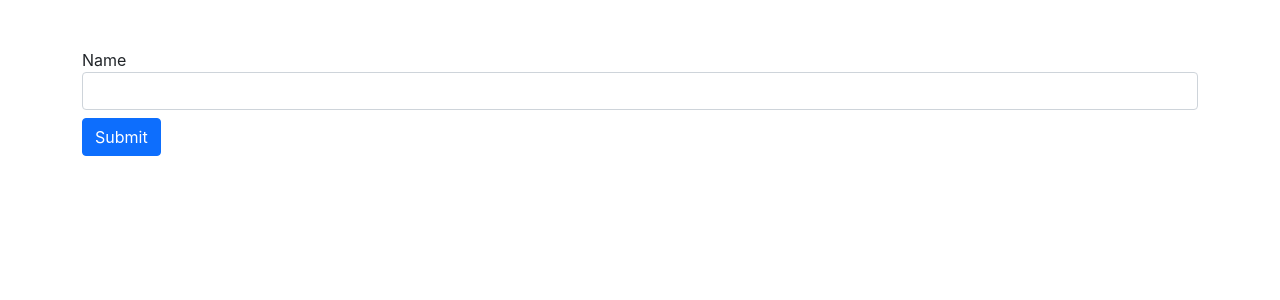
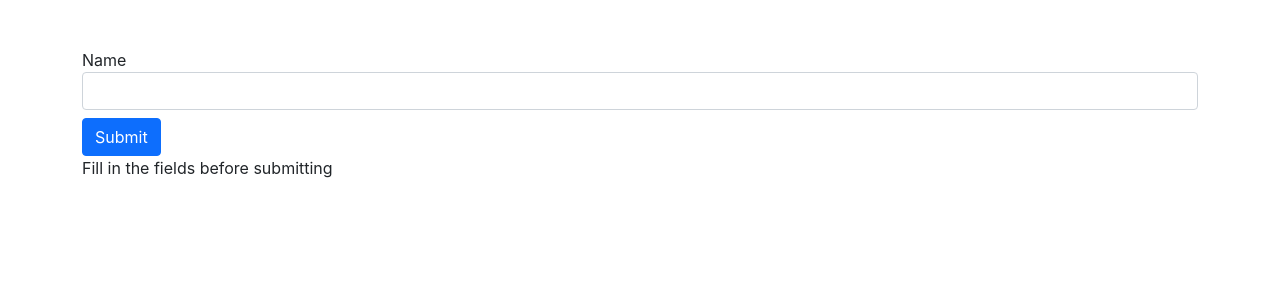
Before and after one commit to Object-ions/react-hooks-sandbox, a React (Create React App) app: page / in a window 1280 px wide. Shown: the top 300 px of the page. Built offline with nearby package versions, Linux system fonts and the light colour scheme.

Commit message:
Add ref for the paragraph

```diff
--- a/src/components/UseRefExample1.js
+++ b/src/components/UseRefExample1.js
@@ -8,6 +8,7 @@ When you change the value of a ref, it does not trigger a component re-render. T
 
 const UseRefExample1 = () => {
   const inputRef = useRef();
+  const paraRef = useRef();
 
   const onSubmit = (e) => {
     e.preventDefault();
@@ -15,6 +16,8 @@ const UseRefExample1 = () => {
     inputRef.current.value = null;
     inputRef.current.style.border = '1px dashed red';
     inputRef.current.focus();
+
+    paraRef.current.innerText = 'The form submitted successfully';
   };
 
   return (
@@ -29,6 +32,8 @@ const UseRefExample1 = () => {
       <button type="submit" className="btn btn-primary">
         Submit
       </button>
+
+      <p ref={paraRef}>Fill in the fields before submitting</p>
     </form>
   );
 };
```
